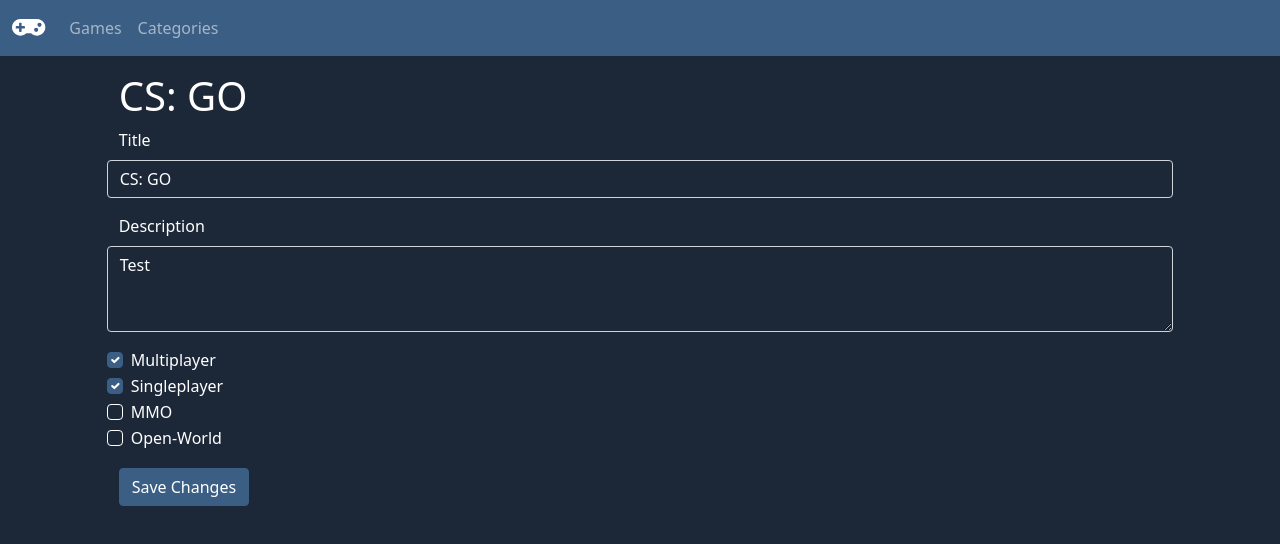
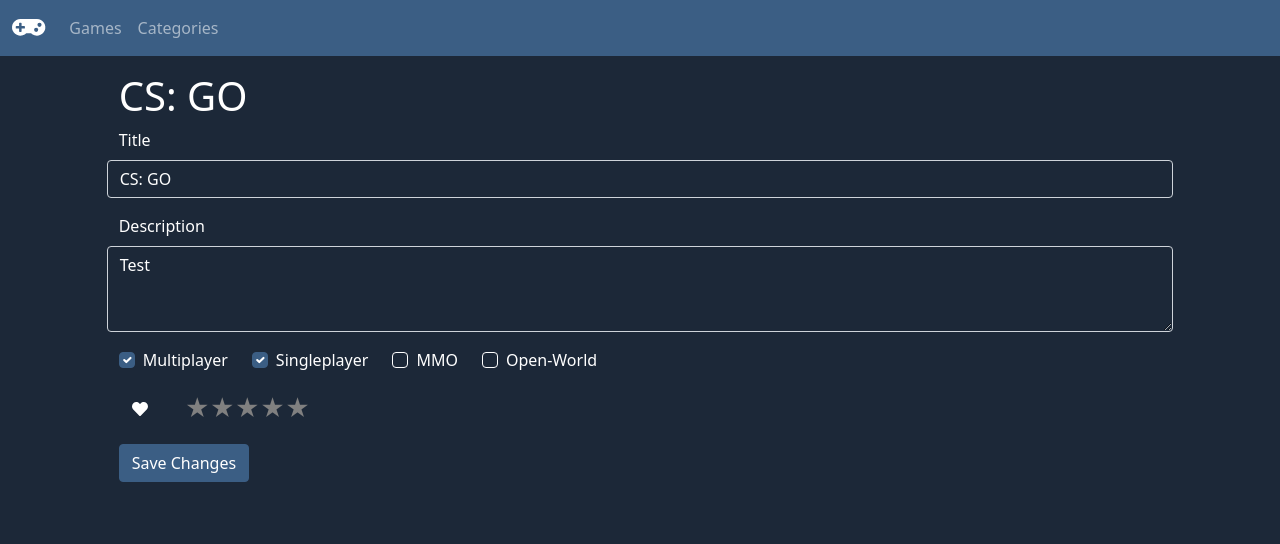
Before and after one commit to Axdecces/school-game-library, a React (Create React App) app in the folder frontend/: page /games/1 in a window 1280 px wide. Shown: the top 544 px of the page. Built offline with nearby package versions, Linux system fonts and the light colour scheme.

Commit message:
Finished Edit page with updates to local state

```diff
--- a/frontend/src/features/games/Favorite.jsx
+++ b/frontend/src/features/games/Favorite.jsx
@@ -9,17 +9,8 @@ import { useDispatch } from 'react-redux';
 import Button from 'react-bootstrap/Button'
 
 function Favorite(props) {
-    const dispatch = useDispatch()
-
-    let game = { id: props.gameId }
-
-    const handleClick = () => {
-        game.isFavorite = !props.isFavorite;
-        dispatch({type: 'games/update', payload: game });
-    }
-
     return (
-        <Button className='favorite' variant='outline-dark' onClick={handleClick}>
+        <Button className='favorite' variant='outline-dark' onClick={props.handleClick}>
             {props.isFavorite ? <FontAwesomeIcon icon={fasHeart} /> : <FontAwesomeIcon icon={farHeart} />}
         </Button>
     );
--- a/frontend/src/features/games/Game.jsx
+++ b/frontend/src/features/games/Game.jsx
@@ -1,5 +1,5 @@
 import React, { useEffect, useState } from 'react';
-import { useSelector } from 'react-redux';
+import { useDispatch, useSelector } from 'react-redux';
 
 import { Link } from  'react-router-dom';
 
@@ -38,7 +38,6 @@ function Game(props) {
     }, [game, tags])
 
 
-
     const preview = game.preview;
 
     const [show, setShow] = useState(false);
@@ -50,6 +49,16 @@ function Game(props) {
 
     const handleEnter = () => setHover(true);
     const handleLeave = () => setHover(false);
+
+    const dispatch = useDispatch();
+
+    const handleFavoriteClick = () => {
+        dispatch({type: 'games/update', payload: {id: game.id, isFavorite: !game.is_favorite} });
+    }
+
+    const handleRatingChange = (rating) => {
+        dispatch({type: 'games/update', payload: {id: game.id, rating: rating} });
+    }
 
 
     return (
@@ -75,7 +84,7 @@ function Game(props) {
             <Modal show={show} onHide={handleClose}>
                 <Modal.Header>
                     <Modal.Title>{ game.title }</Modal.Title>
-                    <Favorite isFavorite={game.is_favorite} gameId={game.id}/>
+                    <Favorite isFavorite={game.is_favorite} handleClick={handleFavoriteClick}/>
                     <Button variant='outline-dark' as={Link} to={'/games/' + game.id}><FontAwesomeIcon icon={faCog} /></Button>
                     <CloseButton variant='white' onClick={handleClose}/>
                 </Modal.Header>
@@ -83,7 +92,7 @@ function Game(props) {
                     { game.description }
                 </Modal.Body>
                 <Modal.Footer>
-                    <Rating rating={game.rating} gameId={game.id} />
+                    <Rating rating={game.rating} handleChange={handleRatingChange} />
                     <TagsModalPreview tags={gameTags} />
                 </Modal.Footer>
             </Modal>
--- a/frontend/src/features/games/GameDetail.jsx
+++ b/frontend/src/features/games/GameDetail.jsx
@@ -4,6 +4,9 @@ import { useSelector, useDispatch } from 'react-redux';
 
 import { selectGameById } from './gamesSlice'
 import { selectAllTags } from "../tags/tagsSlice";
+
+import Favorite from './Favorite';
+import Rating from './Rating';
 
 import Container from 'react-bootstrap/Container';
 import Row from 'react-bootstrap/Row';
@@ -19,43 +22,55 @@ function GameDetail(props) {
 	const game = useSelector(state => selectGameById(state, gameId));
 	const tags = useSelector(selectAllTags);
 
+	const [edits, setEdits] = useState({ id: gameId });
+
 	const [gameTags, setGameTags] = useState([]);
 	const [gameTagsChanged, setGameTagsChanged] = useState(false);
 
+	const [isFavorite, setIsFavorite] = useState(false);
+	const [favoriteChanged, setFavoriteChanged] = useState(false);
+
 	useEffect(() => {
-		let gameTags = [];
 		if (game) {
-			gameTags = game.tags
+			setGameTags(game.tags);
+			setIsFavorite(game.is_favorite);
 		}
-        setGameTags(gameTags);
-    }, [game])
+    }, [game]);
 
 	useEffect(() => {
 		if (gameTagsChanged) {
-			edits['tags'] = gameTags;
+			setEdits({...edits, ['tags']: gameTags});
 		}
-	}, [gameTags])
+	}, [gameTags]);
 
-	var edits = { id: gameId }
+	useEffect(() => {
+		if (favoriteChanged) {
+			setEdits({...edits, ['favorite']: isFavorite});
+		}
+	}, [isFavorite]);
 
 	const dispatch = useDispatch();
 
 	function TagsList() {
 		return tags.map(tag => {
-			return <Form.Check
+			return (
+			<Col key={tag.id} xs='auto'>
+				<Form.Check
 					label={tag.title}
 					name={tag.id}
 					type='checkbox'
 					id={tag.id}
-				key={tag.id}
 					checked={gameTags.includes(tag.id)}
 					onChange={handleSelect}
 				/>
+			</Col>
+			)
 		})
+
 	}
 
 	const handleChange = (e) => {
-		edits[e.target.id] = e.target.value;
+		setEdits({...edits, [e.target.id]: e.target.value});
 	}
 
 	const handleSelect = (e) => {
@@ -67,9 +82,19 @@ function GameDetail(props) {
 		};
 	}
 
+	const handleFavoriteClick = () => {
+		setFavoriteChanged(true);
+		setIsFavorite(!isFavorite);
+    }
+
+	const handleRatingChange = (rating) => {
+		setEdits({...edits, ['rating']: rating });
+	}
+
 	const handleSave  = () => {
 		console.log(edits);
 		dispatch({ type: 'games/update', payload: edits });
+		setEdits({ id: gameId });
 	}
 
 	return (
@@ -94,10 +119,20 @@ function GameDetail(props) {
 							<Form.Label>Description</Form.Label>
 							<Form.Control as='textarea' rows={3} defaultValue={game && game.description} onChange={handleChange}/>
 						</Form.Group>
+						<Row className='mb-3'>
+							{game && tags && <TagsList />}
 
-						{game && tags && <Row className='mb-3'>{<TagsList />}</Row>}
-
-
+							<Col>
+							</Col>
+						</Row>
+						<Row className='mb-3'>
+							<Col xs='auto'>
+								<Favorite isFavorite={isFavorite} handleClick={handleFavoriteClick} />
+							</Col>
+							<Col xs='auto'>
+								<Rating rating={game && game.rating} handleChange={handleRatingChange} />
+							</Col>
+						</Row>
 						<Row className='mb-3'>
 							<Col xs='auto'>
 								<Button onClick={handleSave} className='mb-2'>
--- a/frontend/src/features/games/Rating.jsx
+++ b/frontend/src/features/games/Rating.jsx
@@ -4,21 +4,12 @@ import { FontAwesomeIcon } from "@fortawesome/react-fontawesome";
 import { useDispatch } from 'react-redux';
 
 function Rating(props) {
-    const dispatch = useDispatch();
-
-    let game = { id: props.gameId }
-
-    const handleChange = (rating) => {
-        game.rating = rating;
-        dispatch({type: 'games/update', payload: game });
-    }
-
     return(
         <ReactStars
             count={5}
             value={props.rating}
             isHalf={false}
-            onChange={handleChange}
+            onChange={props.handleChange}
             size={24}
             activeColor="#ffffff"
             emptyIcon={<FontAwesomeIcon icon={['far', 'star']} />}
```
Lines whose indentation alone changed are shown as unchanged.
